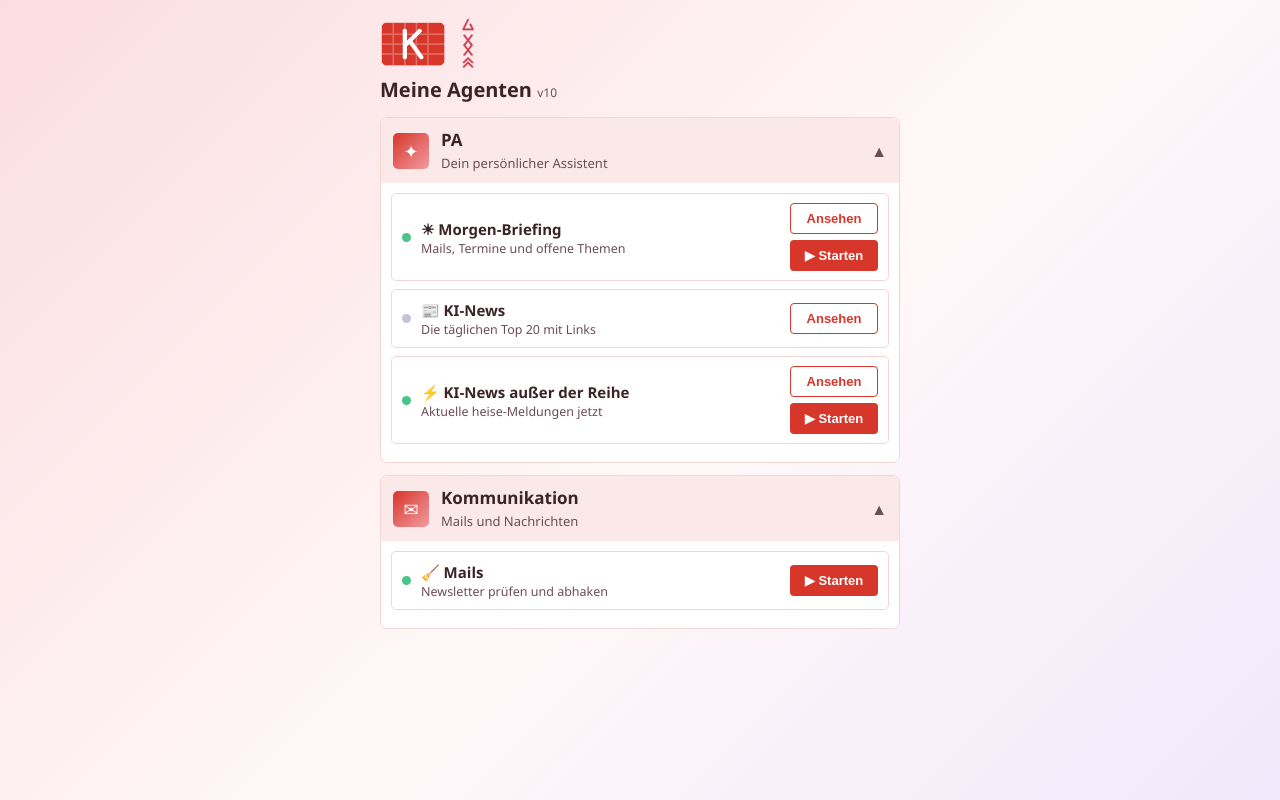
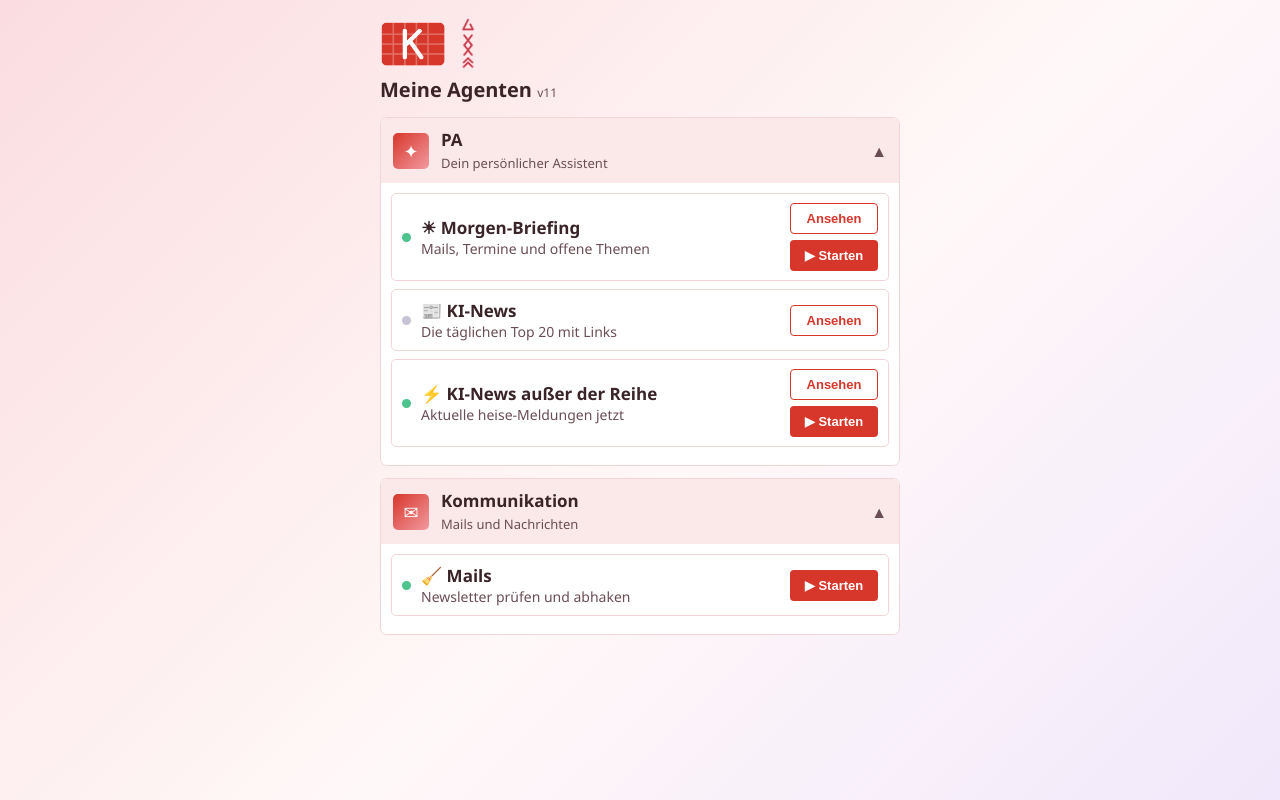
Before and after one commit to karinrobic/karin-agenten, a plain HTML site: page index.html in a window 1280 px wide. Drawn offline with Linux system fonts and the light colour scheme.

Commit message:
Schrift groesser, v11
Co-Authored-By: Claude Sonnet 5.5 <noreply@anthropic.com>

```diff
--- a/index.html
+++ b/index.html
@@ -31,7 +31,7 @@
   .inhalt { padding:10px; } .zu .inhalt { display:none; }
   .zeile { display:flex; align-items:center; gap:10px; border:1px solid var(--linie); border-radius:5px; padding:9px 10px; margin-bottom:8px; }
   .punkt { width:9px; height:9px; border-radius:50%; background:#4CC38A; flex:none; } .punkt.aus { background:#C8C2D6; }
-  .zeile .tx { flex:1; } .zeile .tx b { font-size:15px; } .zeile .tx span { display:block; font-size:12.5px; color:var(--leise); }
+  .zeile .tx { flex:1; } .zeile .tx b { font-size:17px; } .zeile .tx span { display:block; font-size:14px; color:var(--leise); }
   .knoepfe { display:flex; flex-direction:column; gap:6px; flex:none; }
   .starten { background:var(--rot); color:#fff; border:0; border-radius:4px; width:88px; padding:8px 0; font-weight:600; font-size:13px; }
   .ansehen { background:#fff; color:var(--rot); border:1px solid var(--rot); border-radius:4px; width:88px; padding:7px 0; font-weight:600; font-size:13px; }
@@ -47,7 +47,7 @@
 <body>
 <main>
   <div class="kopf"><img class="k" src="kachel-k.png" alt=""><img class="z" src="drei-zeichen.png" alt=""></div>
-  <h1>Meine Agenten <small style="font-weight:400;font-size:12px;color:#6B4E55">v10</small></h1>
+  <h1>Meine Agenten <small style="font-weight:400;font-size:12px;color:#6B4E55">v11</small></h1>
   <div id="liste"></div>
 </main>
 <div id="ansicht"><div class="leiste"><b id="atitel"></b><button id="azu">Schließen</button></div><pre id="atext"></pre></div>
--- a/sw.js
+++ b/sw.js
@@ -1,4 +1,4 @@
-const VERSION = 'v10';
+const VERSION = 'v11';
 const DATEIEN = ['./', 'index.html', 'manifest.webmanifest', 'icons/icon-192.png', 'icons/icon-512.png', 'kachel-k.png', 'drei-zeichen.png'];
 self.addEventListener('install', e => { e.waitUntil(caches.open(VERSION).then(c => c.addAll(DATEIEN))); self.skipWaiting(); });
 self.addEventListener('activate', e => { e.waitUntil(caches.keys().then(ks => Promise.all(ks.filter(k => k !== VERSION).map(k => caches.delete(k))))); self.clients.claim(); });
```
